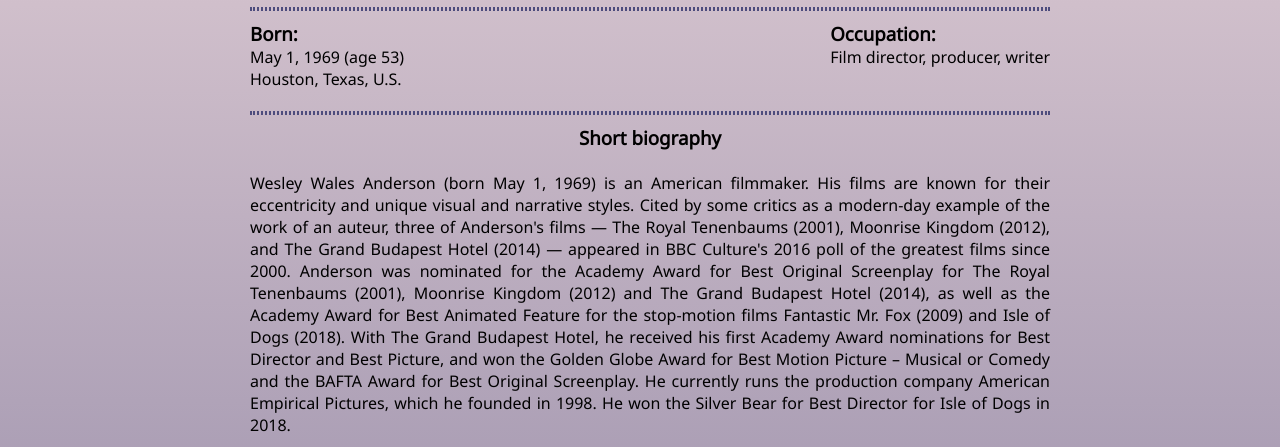
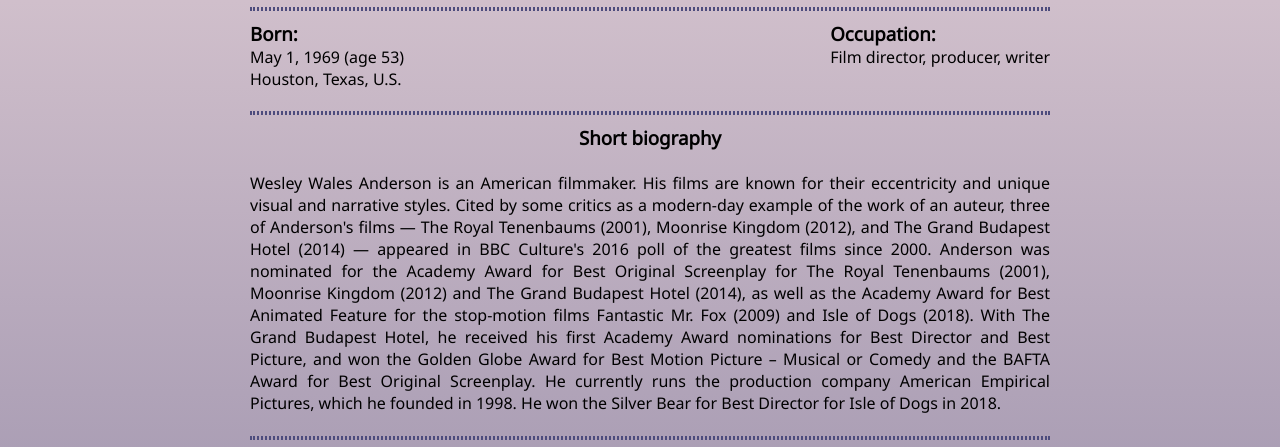
Before and after one commit to KaterinaShpilevskaya/home-work3, a plain HTML site: page index.html in a window 1280 px wide. Shown: the part 306-753 px from the top of the page. Drawn offline with Linux system fonts and the light colour scheme.

Commit message:
Update index.html

```diff
--- a/index.html
+++ b/index.html
@@ -47,7 +47,7 @@
       </div>
       <br>
       <div class="biography__text biography__text-justify">
-        <p>Wesley Wales Anderson (born May 1, 1969) is an American filmmaker.
+        <p>Wesley Wales Anderson is an American filmmaker.
           His films are known for their eccentricity and unique visual and narrative styles.
           Cited by some critics as a modern-day example of the work of an auteur, three of Anderson's
           films — The Royal Tenenbaums (2001), Moonrise Kingdom (2012), and The Grand Budapest Hotel (2014)
```
